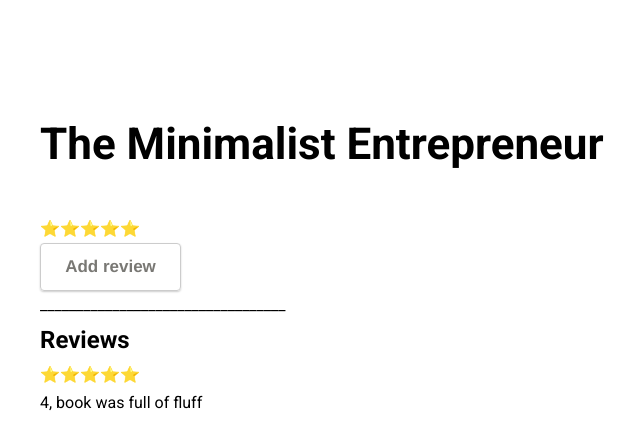
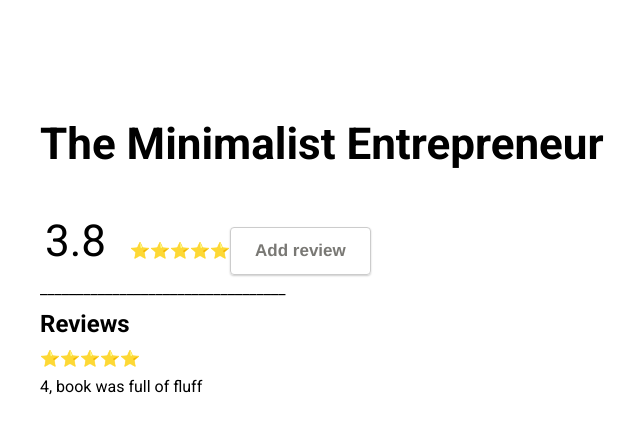
Before and after one commit to huntedman/gumroad-exp12345, a website: page public/index.html in a window 1280 px wide. Shown: the whole page, without its empty margins (323-963 px from the left). Drawn offline with Linux system fonts and the light colour scheme.

Commit message:
Styled the final score label component.

```diff
--- a/public/index.html
+++ b/public/index.html
@@ -14,7 +14,10 @@
 	<body>
 		<main>
 			<h1 style="margin-bottom: 45px;">The Minimalist Entrepreneur</h1>
-			<div>
+			<div class="flex flex-row">
+				<span style="margin-right: 24px;" class="text-2xl ml-1">
+          3.8
+        </span>
         <div>⭐️⭐️⭐️⭐️⭐️</div>
         <button class="btn" style="width: 141px;">
             Add review
--- a/public/styles/typography.css
+++ b/public/styles/typography.css
@@ -1,6 +1,7 @@
 :root {
   --base-font-size: 1rem;
   --text-lg: calc(1.0625 * var(--base-font-size));
+  --text-2xl: calc(2.75 * var(--base-font-size));
   --heading-one: calc(2.75 * var(--base-font-size));
 }
 
@@ -14,3 +15,8 @@
   font-size: var(--heading-one);
   line-height: 52px;
 }
+
+.text-2xl {
+  font-size: var(--text-2xl);
+  line-height: 3.25rem;
+}
--- a/public/styles/utils.css
+++ b/public/styles/utils.css
@@ -38,3 +38,7 @@
 .items-center {
   align-items: center;
 }
+
+.ml-1 {
+  margin-left: 5px;
+}
```
